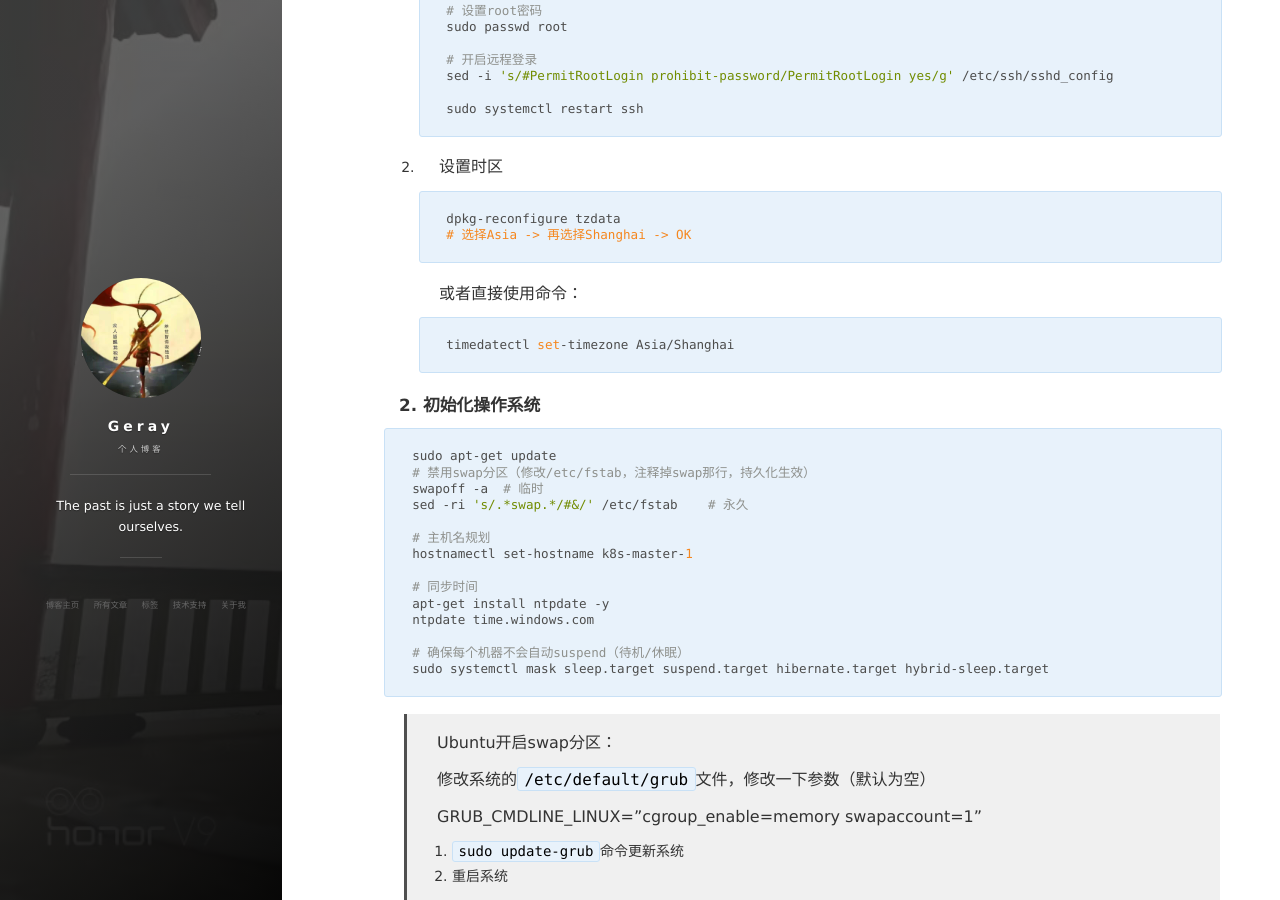
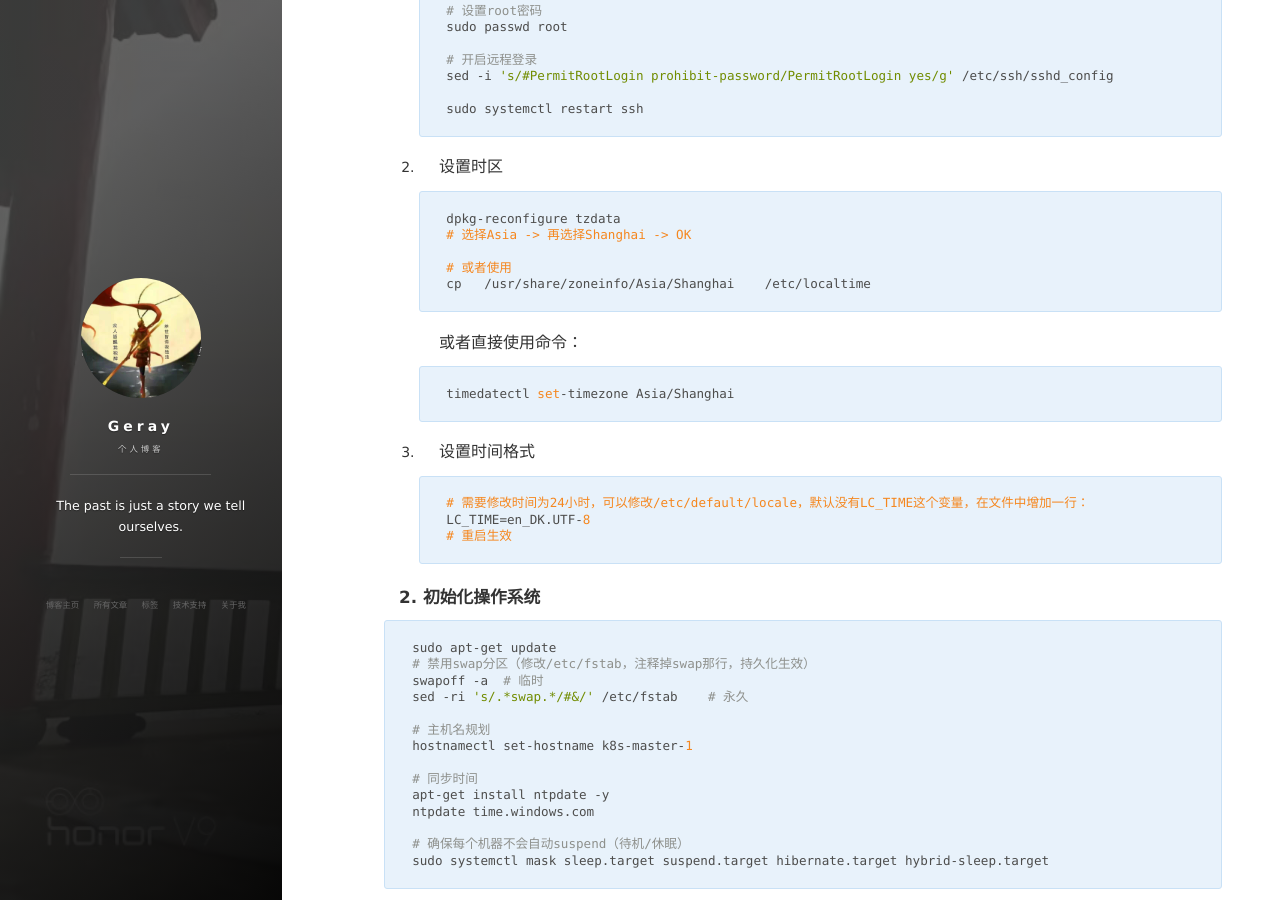
Before and after one commit to geray-zsg/geray-zsg.github.io, a Jekyll site: the page built from _posts/2022-1-8-Docker基础.md, in a window 1280 px wide and 900 px high, scrolled down 5596 px. Built offline with Jekyll 4.4.1, drawn with Linux system fonts in a browser that asks for light colours; nearby versions of some CDN libraries; comment, search, counter and statistics services are not loaded.

Commit message:
Update 2022-1-8-Docker基础.md

````diff
--- a/_posts/2022-1-8-Docker基础.md
+++ b/_posts/2022-1-8-Docker基础.md
@@ -141,6 +141,9 @@ ip addr show dev ens32
    ```shell
    dpkg-reconfigure tzdata
    # 选择Asia -> 再选择Shanghai -> OK
+
+   # 或者使用
+   cp   /usr/share/zoneinfo/Asia/Shanghai    /etc/localtime
    ```
 
    或者直接使用命令：
@@ -148,6 +151,13 @@ ip addr show dev ens32
    ```shell
    timedatectl set-timezone Asia/Shanghai
    ```
+7. 设置时间格式
+   ```shell
+   # 需要修改时间为24小时，可以修改/etc/default/locale，默认没有LC_TIME这个变量，在文件中增加一行：
+   LC_TIME=en_DK.UTF-8
+   # 重启生效
+   ```
+
 
 #### 2. 初始化操作系统
 
````
